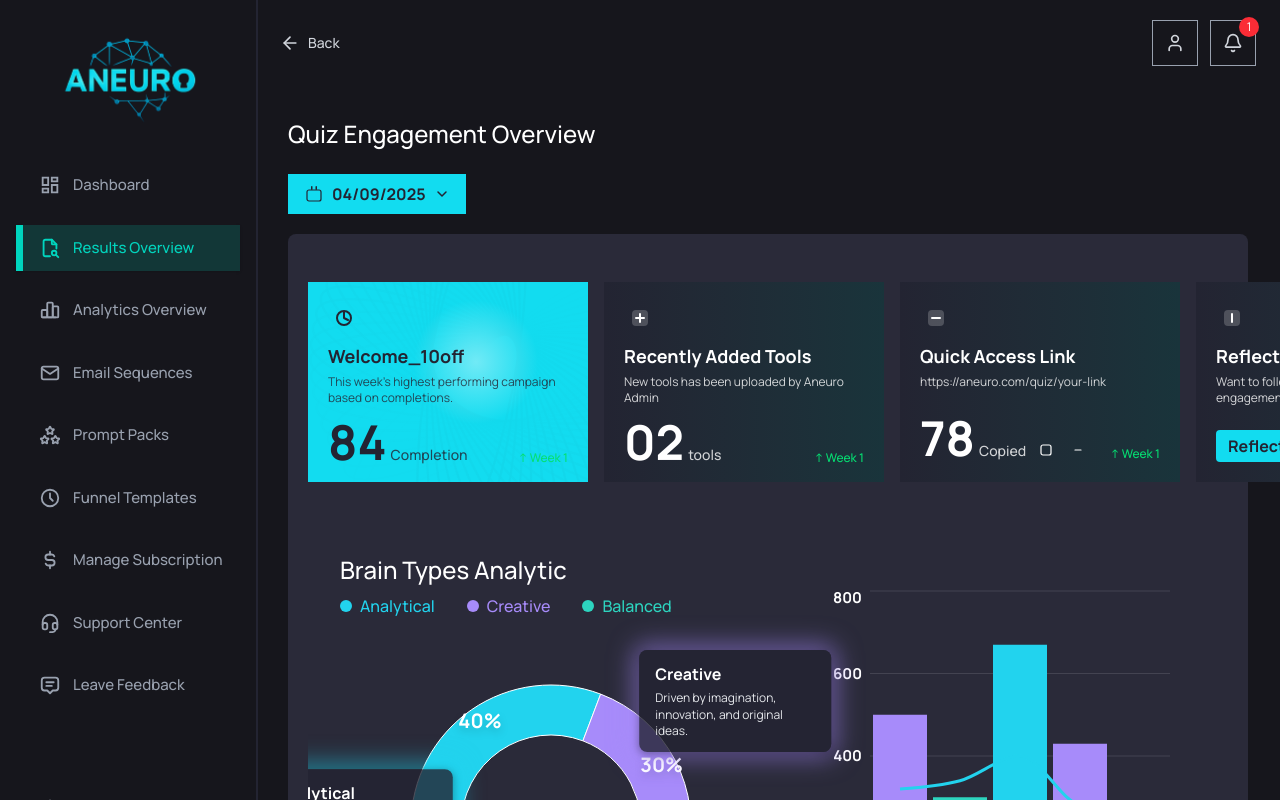
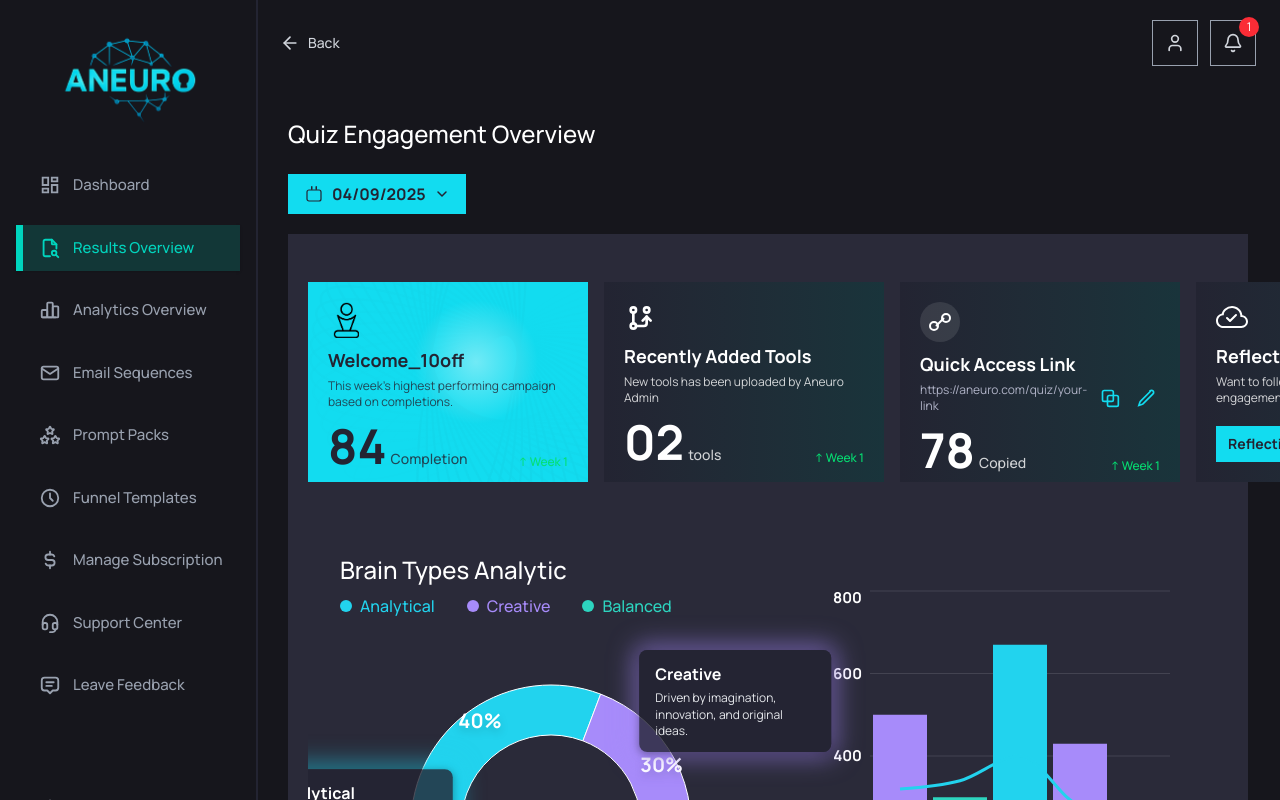
Before and after one commit to adnan-aadi7/Aneuro-Website, a React (Vite) app in the folder frontend/: page /results-overview in a window 1280 px wide. Shown: the top 800 px of the page. Built offline with nearby package versions, Linux system fonts and the light colour scheme.

Commit message:
cards fixed

```diff
--- a/frontend/src/client/components/ResultOverview/Cards.jsx
+++ b/frontend/src/client/components/ResultOverview/Cards.jsx
@@ -2,22 +2,15 @@ import React from "react";
 
 // Make sure to import the image
 import Looper3 from "../../../assets/resultOverView/Looper-3.png";
+import VectorIcon from "../../../assets/resultOverView/vector.png";
+import { BsCloudCheck } from "react-icons/bs";
+import { TbGitBranch } from "react-icons/tb";
 
 const cards = [
   {
     type: "highlight",
     icon: (
-      <svg width="32" height="32" fill="none" viewBox="0 0 32 32">
-        <circle cx="16" cy="16" r="16" fill="#12DCF0" fillOpacity="0.2" />
-        <path
-          d="M16 10v6l4 2"
-          stroke="#232432"
-          strokeWidth="2"
-          strokeLinecap="round"
-          strokeLinejoin="round"
-        />
-        <circle cx="16" cy="16" r="7" stroke="#232432" strokeWidth="2" />
-      </svg>
+      <img src={VectorIcon} alt="icon" className="w-9 h-9 object-contain" />
     ),
     title: "Welcome_10off",
     subtitle: "This week's highest performing campaign based on completions.",
@@ -30,25 +23,7 @@ const cards = [
     bgImage: true,
   },
   {
-    icon: (
-      <svg width="32" height="32" fill="none" viewBox="0 0 32 32">
-        <rect
-          x="8"
-          y="8"
-          width="16"
-          height="16"
-          rx="4"
-          fill="#fff"
-          fillOpacity="0.2"
-        />
-        <path
-          d="M12 16h8M16 12v8"
-          stroke="#fff"
-          strokeWidth="2"
-          strokeLinecap="round"
-        />
-      </svg>
-    ),
+    icon: <TbGitBranch size={32} className="text-white" />,
     title: "Recently Added Tools",
     subtitle: "New tools has been uploaded by Aneuro Admin",
     value: "02",
@@ -57,51 +32,94 @@ const cards = [
   },
   {
     icon: (
-      <svg width="32" height="32" fill="none" viewBox="0 0 32 32">
-        <rect
-          x="8"
-          y="8"
-          width="16"
-          height="16"
-          rx="4"
-          fill="#fff"
-          fillOpacity="0.2"
-        />
+      <div className="w-10 h-10 rounded-full bg-white/10 flex items-center justify-center">
+        <svg width="24" height="24" fill="none" viewBox="0 0 24 24">
           <path
-          d="M12 16h8"
+            d="M8.5 15.5l7-7"
             stroke="#fff"
             strokeWidth="2"
             strokeLinecap="round"
           />
+          <rect
+            x="2"
+            y="12"
+            width="8"
+            height="8"
+            rx="4"
+            stroke="#fff"
+            strokeWidth="2"
+          />
+          <rect
+            x="14"
+            y="4"
+            width="8"
+            height="8"
+            rx="4"
+            stroke="#fff"
+            strokeWidth="2"
+          />
         </svg>
+      </div>
     ),
     title: "Quick Access Link",
-    subtitle: "https://aneuro.com/quiz/your-link",
+    subtitle: (
+      <div className="flex items-center gap-2">
+        <span className="text-xs text-[#B0B3C7] break-all">
+          https://aneuro.com/quiz/your-link
+        </span>
+        <button className="p-1 hover:bg-white/10 rounded" title="Copy Link">
+          <svg
+            width="20"
+            height="20"
+            fill="none"
+            viewBox="0 0 24 24"
+            stroke="currentColor"
+          >
+            <rect
+              x="9"
+              y="9"
+              width="13"
+              height="13"
+              rx="2"
+              stroke="#12DCF0"
+              strokeWidth="2"
+            />
+            <rect
+              x="3"
+              y="3"
+              width="13"
+              height="13"
+              rx="2"
+              stroke="#12DCF0"
+              strokeWidth="2"
+            />
+          </svg>
+        </button>
+        <button className="p-1 hover:bg-white/10 rounded" title="Edit Link">
+          <svg
+            width="20"
+            height="20"
+            fill="none"
+            viewBox="0 0 24 24"
+            stroke="currentColor"
+          >
+            <path
+              d="M16.862 3.487a2.5 2.5 0 1 1 3.535 3.535l-12.02 12.02a2 2 0 0 1-.708.464l-4.243 1.415 1.415-4.243a2 2 0 0 1 .464-.708l12.02-12.02z"
+              stroke="#12DCF0"
+              strokeWidth="2"
+            />
+          </svg>
+        </button>
+      </div>
+    ),
     value: 78,
     valueLabel: "Copied",
     week: "↑ Week 1",
-    actions: true,
+    actions: false, // actions handled in subtitle now
+    custom: true, // flag for custom rendering if needed
   },
   {
-    icon: (
-      <svg width="32" height="32" fill="none" viewBox="0 0 32 32">
-        <rect
-          x="8"
-          y="8"
-          width="16"
-          height="16"
-          rx="4"
-          fill="#fff"
-          fillOpacity="0.2"
-        />
-        <path
-          d="M16 12v8"
-          stroke="#fff"
-          strokeWidth="2"
-          strokeLinecap="round"
-        />
-      </svg>
-    ),
+    icon: <BsCloudCheck size={32} className="text-white" />,
     title: "Reflective Thinkers",
     subtitle: "Want to follow up with them while engagement is high?",
     value: null,
@@ -143,7 +161,12 @@ const Cards = () => {
           <div className="z-10">
             <div className="flex items-center gap-2 mb-2">{card.icon}</div>
             <div className="text-lg font-semibold mb-1">{card.title}</div>
+            {/* Custom subtitle for 3rd card */}
+            {card.custom ? (
+              <div className="mb-3">{card.subtitle}</div>
+            ) : (
               <div className="text-xs mb-3 opacity-80">{card.subtitle}</div>
+            )}
           </div>
           <div className="z-10 flex items-end justify-between w-full">
             {card.value !== null && (
@@ -157,11 +180,12 @@ const Cards = () => {
               </div>
             )}
             {card.button && (
-              <button className="bg-[#12DCF0] text-[#232432] font-semibold px-3 py-1 rounded">
+              <button className="bg-[#12DCF0] text-[#232432] font-semibold px-3 py-2 text-sm ">
                 {card.button}
               </button>
             )}
-            {card.actions && (
+            {/* Remove actions for 3rd card, handled in subtitle */}
+            {card.actions && !card.custom && (
               <div className="flex gap-2 ml-2">
                 <button className="p-1 hover:bg-white/10 rounded">
                   <svg width="16" height="16" fill="none" viewBox="0 0 16 16">
--- a/frontend/src/client/pages/resultOverview/ResultsOverView.jsx
+++ b/frontend/src/client/pages/resultOverview/ResultsOverView.jsx
@@ -8,7 +8,7 @@ const ResultsOverView = () => {
   return (
     <>
       <QuizOverview />
-      <div className="p-2 md:p-5 bg-[#2A2A39] mt-5 rounded-lg">
+      <div className="p-2 md:p-5 bg-[#2A2A39] mt-5">
         <Cards />
         <BrainTypesAnalysis />
         <QuizPerformance />
```
Also changed, not shown: frontend/src/assets/resultOverView/vector.png (added). Lines whose indentation alone changed are shown as unchanged.
